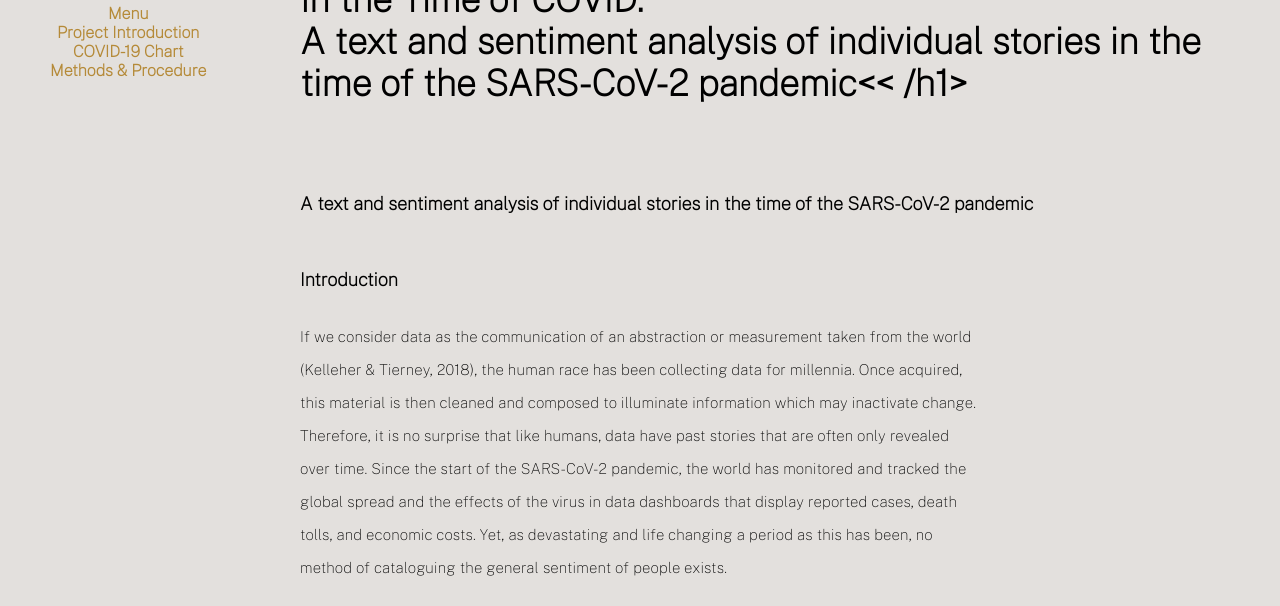
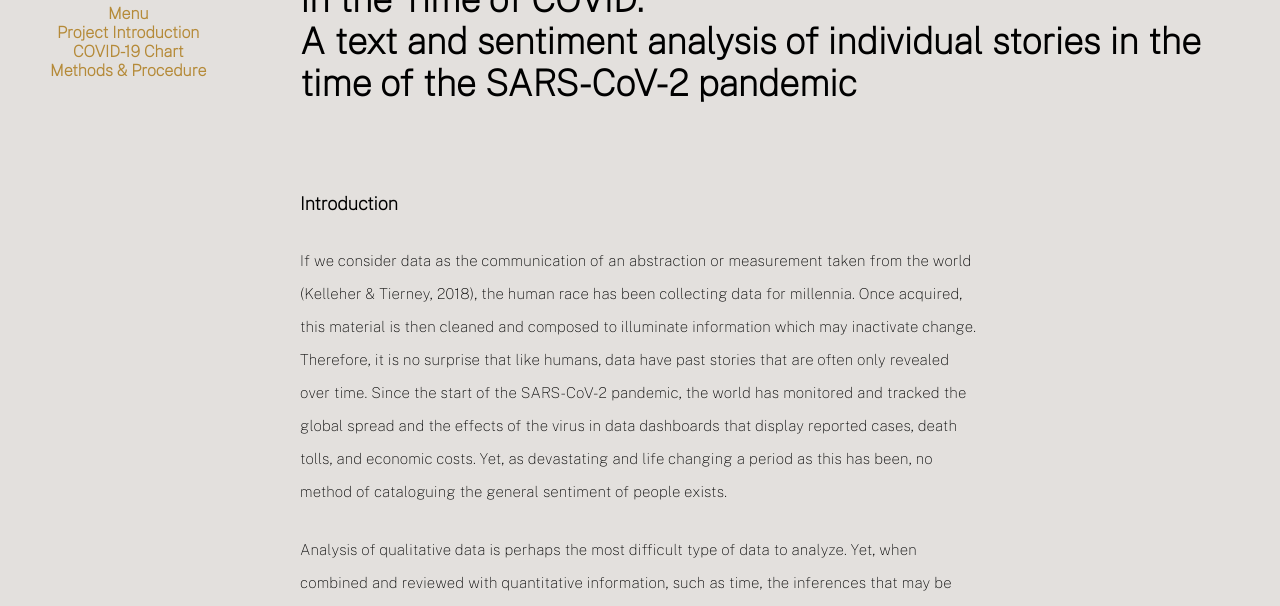
Before and after one commit to diedrebrown/inthetimeofcovid, a plain HTML site: page index.html in a window 1280 px wide. Shown: the part 146-752 px from the top of the page. Drawn offline with nearby package versions, Linux system fonts and the light colour scheme.

Commit message:
h1 index

```diff
--- a/index.html
+++ b/index.html
@@ -41,9 +41,8 @@
         <!--REQUIRED PAGE HEADERS & MENU END-->
         <div id="pageitem">
             <h1>In the Time of COVID:<br>A text and sentiment analysis of individual stories in the
-                time of the SARS-CoV-2 pandemic<< /h1>
-                    <h2>A text and sentiment analysis of individual stories in the
-                        time of the SARS-CoV-2 pandemic</h2>
+                time of the SARS-CoV-2 pandemic</h1>
+
             <div id="intro">
                 <h2>Introduction</h2>
                 <p>If we consider data as the communication of an abstraction or measurement taken
@@ -191,8 +190,7 @@
                         them.
                         <br> - Three (3) words that they feel describes this day and COVID-era memory.
                         <br> - A color picker (as shown below) of 81 web standard colors to select one (1) from.
-                                <br><img src="graphics/methods-hexcode-colorchart.svg" ,
-                                    alt="Chart of 81 Web Standard Colors">
+                        <br><img src="graphics/methods-hexcode-colorchart.svg" , alt="Chart of 81 Web Standard Colors">
                         <br> - A description of their rationale for their particular color selection.
                     </p>
                 </div>
@@ -229,8 +227,7 @@
                         data was
                         analyzed
                         with Python. All code, cleaned data, and
-                                notebooks are stored in this <a
-                                    href="https://diedrebrown.github.io/inthetimeofcovid/">GitHub
+                        notebooks are stored in this <a href="https://diedrebrown.github.io/inthetimeofcovid/">GitHub
                             repository</a>.
                         <br> - <em>Data Visualization</em> A website was created in HTML and CSS to display data
                         visualizations created in Python and D3.js. The site and D3.js visualization <a
```
Lines whose indentation alone changed are shown as unchanged.
